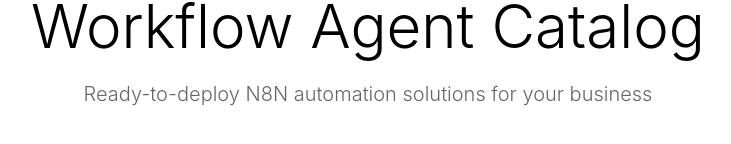
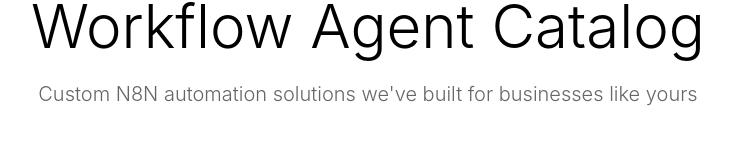
Before and after one commit to khalidumar29/landing-page-nutshellbytes, a Next.js app: page /n8n in a window 1280 px wide. Shown: the part 2605-2749 px from the top of the page, without its empty margins (272-1003 px from the left). Built offline with nearby package versions, Linux system fonts and the light colour scheme.

Commit message:
feat(n8n): Step 5 - Update workflow agent catalog description

```diff
--- a/src/app/n8n/page.tsx
+++ b/src/app/n8n/page.tsx
@@ -611,7 +611,7 @@
               Workflow Agent Catalog
             </h2>
             <p className='text-xl text-black/60 max-w-3xl mx-auto font-light'>
-              Ready-to-deploy N8N automation solutions for your business
+              Custom N8N automation solutions we've built for businesses like yours
             </p>
           </div>
 
```
